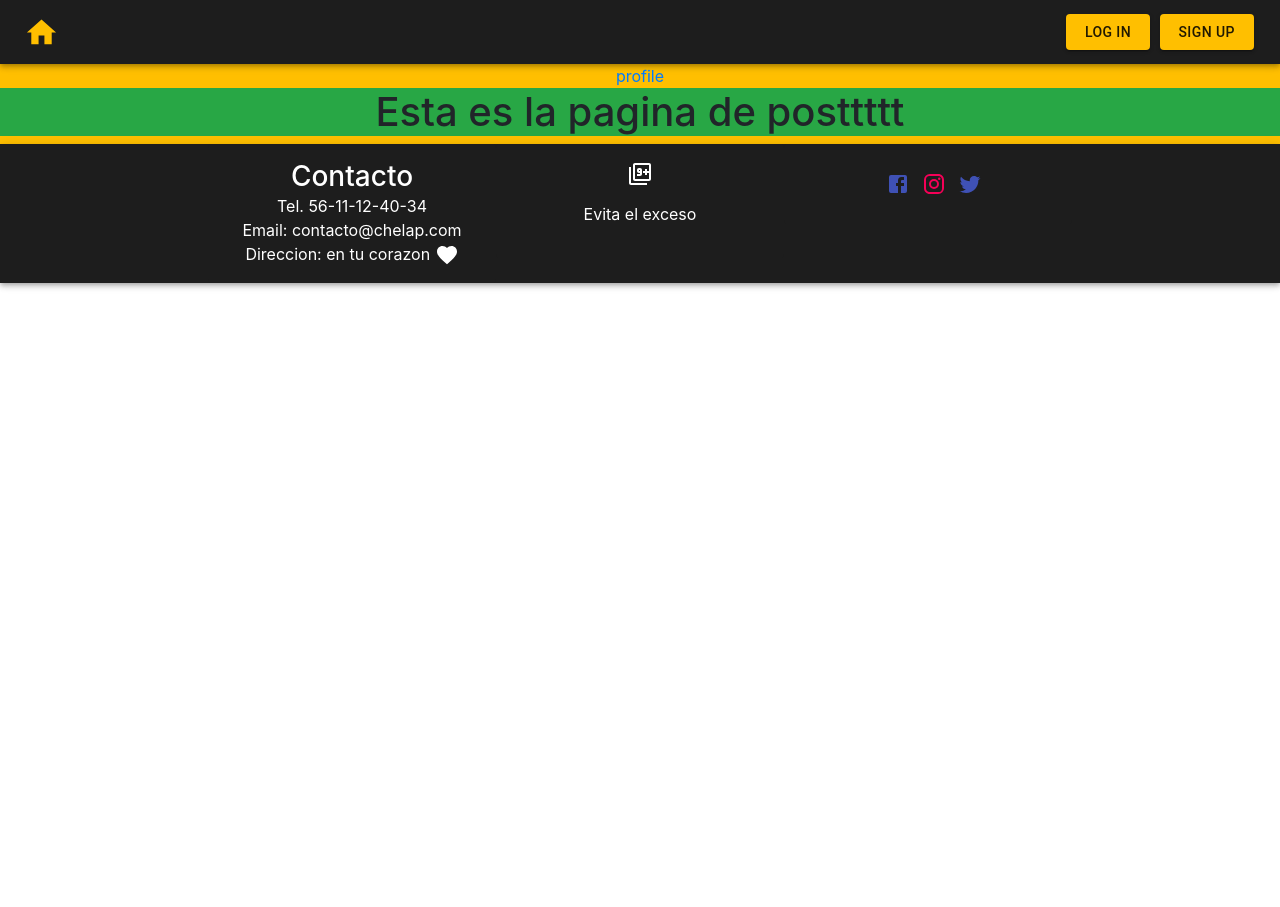
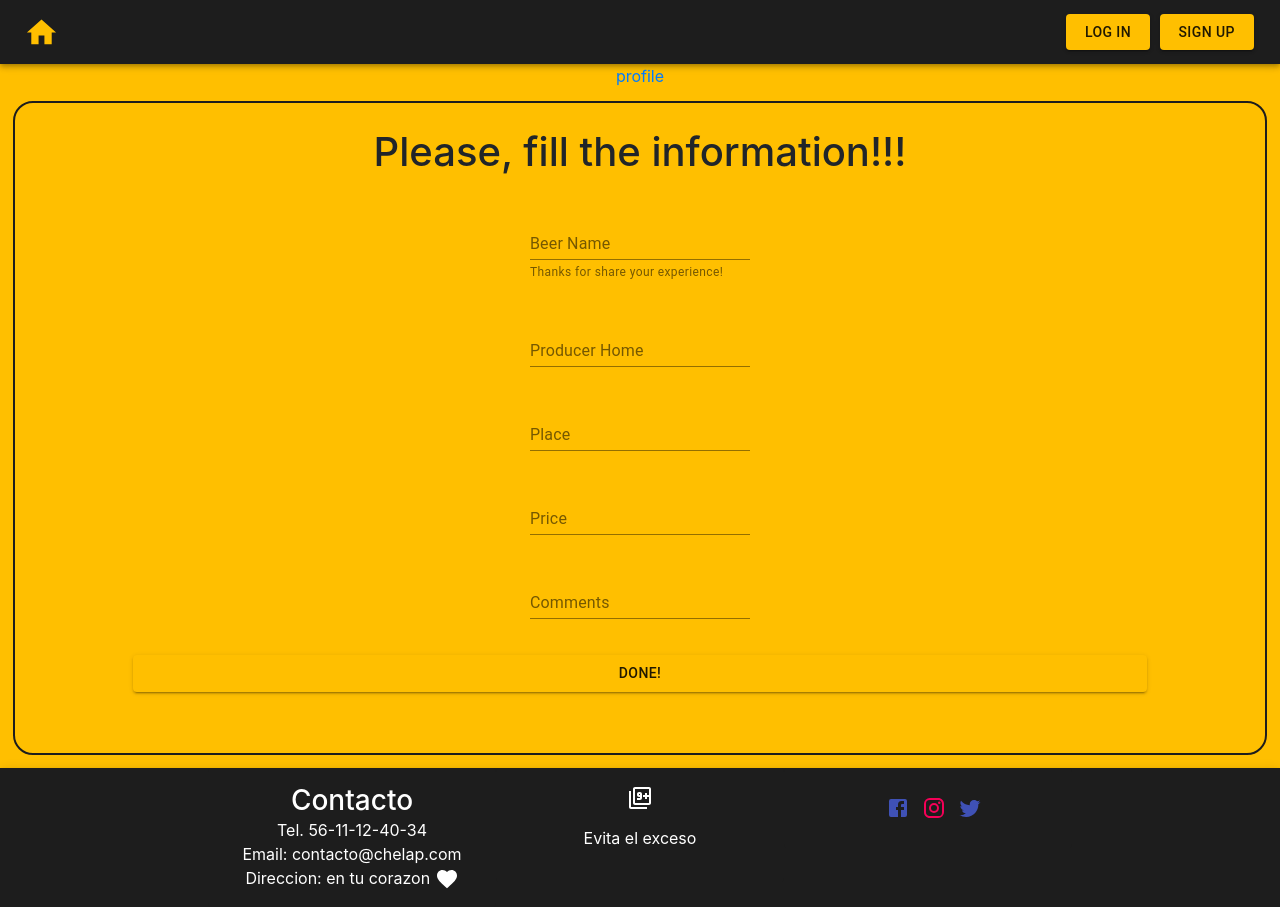
Before and after one commit to grja04/Beer-Path-Front, a React (Create React App) app: page /post in a window 1280 px wide. Before the commit the page ends 800 px from the top, so only its background shows below. Built offline with nearby package versions, Linux system fonts and the light colour scheme.

Commit message:
page post completed

```diff
--- a/src/components/card.js
+++ b/src/components/card.js
@@ -11,7 +11,9 @@ import Typography from '@material-ui/core/Typography';
 const useStyles = makeStyles({
   root: {
     maxWidth: 345,
-    margin:'3%'
+    margin:'3%',
+    background:'#8a9597',
+    boxShadow:''
   },
   media: {
     height: 140,
--- a/src/pages/home.js
+++ b/src/pages/home.js
@@ -35,6 +35,12 @@ function Home() {
           <SearchField/>
         </Grid>
         <Grid item>
+        <div style={{background:"white", height:"400px", width:"60%"}}>
+          <h1 style={{color: "red"}}>Aqui va el mapa</h1>
+          <p>Se necesita el mapa de google</p>
+        </div>
+        </Grid>
+        <Grid item>
           <YellowButton text="Post" to='/post'/>
         </Grid>
       </Grid>
--- a/src/pages/post.js
+++ b/src/pages/post.js
@@ -1,10 +1,75 @@
 import React from 'react'
+import FormControl from '@material-ui/core/FormControl';
+import InputLabel from '@material-ui/core/InputLabel';
+import Input from '@material-ui/core/Input';
+import FormHelperText from '@material-ui/core/FormHelperText';
+import { makeStyles } from '@material-ui/core/styles';
+import { Grid } from '@material-ui/core';
+import YellowButton from '../components/yellowButton';
+
+const useStyles = makeStyles((theme) => ({
+  pageRoot: {
+    background:'#FFBF00',
+    },
+    contentWrapper:{
+      background:'#FFBF00',
+      margin:'1%',
+      justifyContent:'center',
+      alignItems:'center',
+      display:'block',
+      border:'2px solid',
+      borderColor:'#1d1d1d',
+      borderRadius:'20px',
+      padding:'2%',
+    },
+    formStyle:{
+      margin:'3%'
+    }}))
 
 function Post() {
+  const classes = useStyles();
   return (
-    <>
-    <h1 className="bg-success">Esta es la pagina de posttttt</h1>
-    </>
+    <Grid container className={classes.pageRoot}>
+      <Grid container className={classes.contentWrapper}>
+        <Grid item>
+          <h1>Please, fill the information!!!</h1>
+        </Grid>
+        <Grid item className={classes.formStyle}>
+          <FormControl>
+          <InputLabel htmlFor="my-input">Beer Name</InputLabel>
+          <Input id="my-input" aria-describedby="my-helper-text" />
+          <FormHelperText id="my-helper-text">Thanks for share your experience!</FormHelperText>
+          </FormControl>
+        </Grid>
+        <Grid item className={classes.formStyle}>
+          <FormControl>
+          <InputLabel htmlFor="my-input">Producer Home</InputLabel>
+          <Input id="my-input" aria-describedby="my-helper-text" />
+          </FormControl>
+        </Grid>
+        <Grid item className={classes.formStyle}>
+          <FormControl>
+          <InputLabel htmlFor="my-input">Place</InputLabel>
+          <Input id="my-input" aria-describedby="my-helper-text" />
+          </FormControl>
+        </Grid>
+        <Grid item className={classes.formStyle}>
+          <FormControl>
+          <InputLabel htmlFor="my-input">Price</InputLabel>
+          <Input id="my-input" aria-describedby="my-helper-text" />
+          </FormControl>
+        </Grid>
+        <Grid item className={classes.formStyle}>
+          <FormControl>
+          <InputLabel htmlFor="my-input">Comments</InputLabel>
+          <Input id="my-input" aria-describedby="my-helper-text" />
+          </FormControl>
+        </Grid>
+        <Grid item className={classes.formStyle}>
+          <YellowButton text="Done!"/>
+        </Grid>
+      </Grid>
+    </Grid>
   );
 }
 
```
